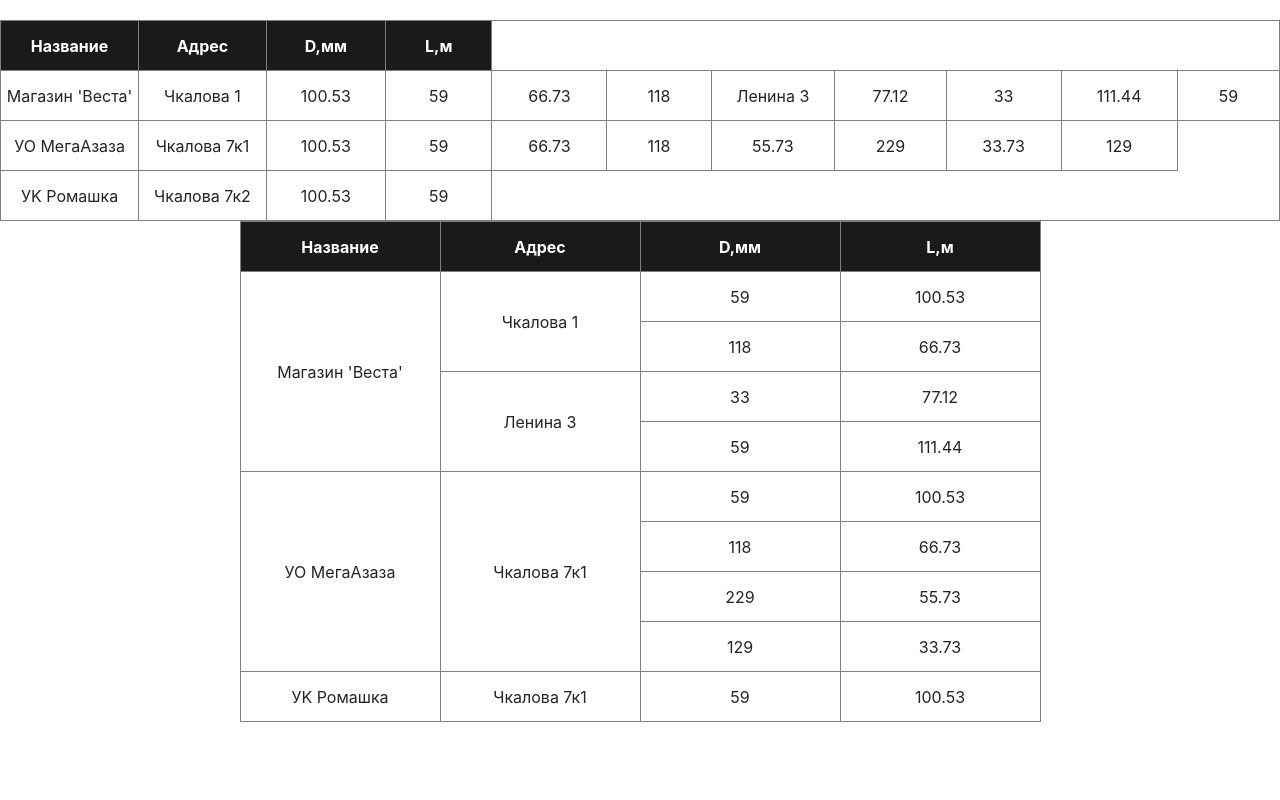
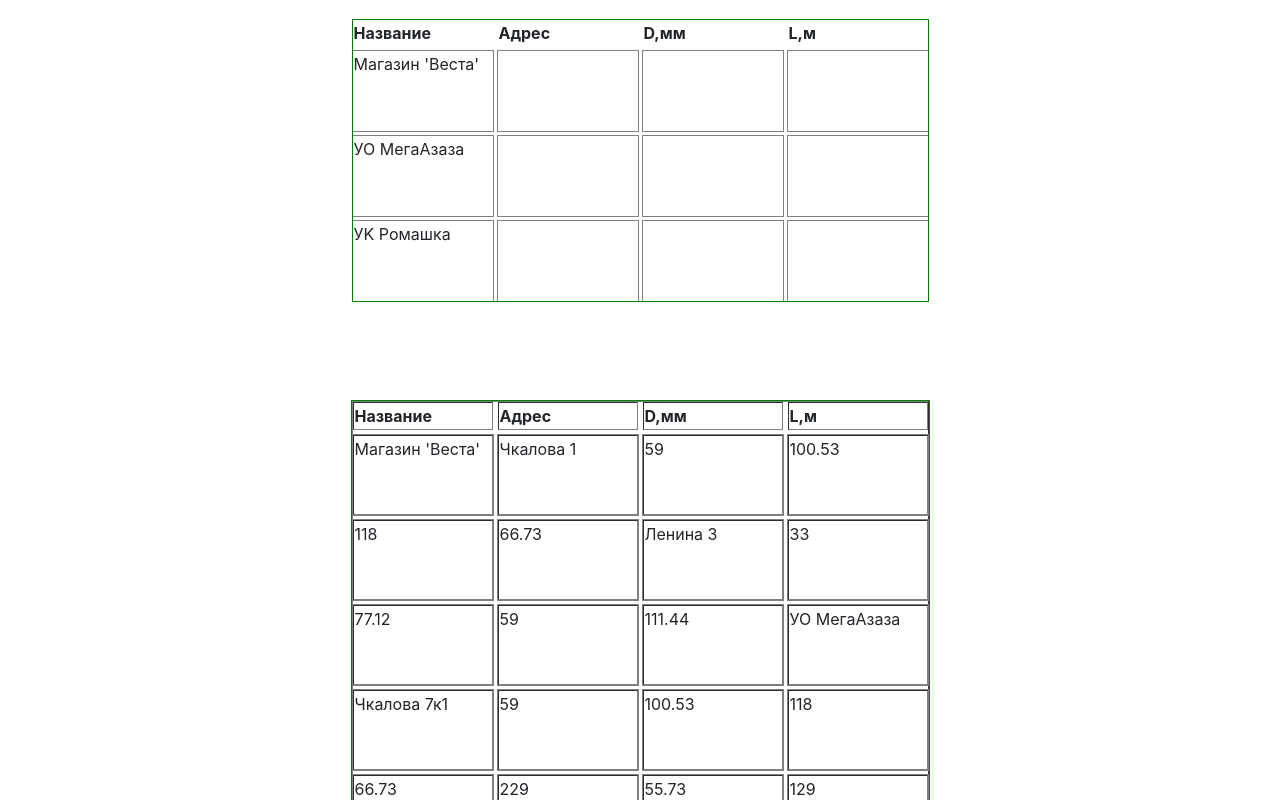
Before and after one commit to Konstantine899/hydraulic-testing, a React app: page / in a window 1280 px wide. Shown: the top 800 px of the page. Built offline with nearby package versions, Linux system fonts and the light colour scheme.

Commit message:
react table frame 005

```diff
--- a/src/components/Table/ObjectList.js
+++ b/TableTest/ObjectList.js
@@ -5,12 +5,12 @@ import { Pipelines } from './Pipelines';
 export const ObjectList = (props) => {
   return (
     <React.Fragment>
-      {props.objectList.map((object) => {
+      {props.objectList.map((object, index) => {
         return (
-          <>
+          <React.Fragment key={index}>
             <td>{object.address}</td>
             <Pipelines pipelines={object.pipelines} />
-          </>
+          </React.Fragment>
         );
       })}
     </React.Fragment>
--- a/src/components/Table/OrganizationView.js
+++ b/TableTest/OrganizationView.js
@@ -5,8 +5,8 @@ import { ObjectList } from './ObjectList';
 export const OrganizationView = (props) => {
   return (
     <React.Fragment>
-      {props.nameOrg.organizations.map((name) => (
-        <tr>
+      {props.nameOrg.organizations.map((name, index) => (
+        <tr key={index}>
           <td>{name.org}</td>
           <ObjectList objectList={name.objects} />
         </tr>
--- a/src/components/Table/Pipelines.js
+++ b/TableTest/Pipelines.js
@@ -4,11 +4,11 @@ export const Pipelines = (props) => {
   console.log(props);
   return (
     <React.Fragment>
-      {props.pipelines.map((pipeline) => (
-        <>
+      {props.pipelines.map((pipeline, index) => (
+        <React.Fragment key={index}>
           <td>{pipeline.l}</td>
           <td>{pipeline.d}</td>
-        </>
+        </React.Fragment>
       ))}
     </React.Fragment>
   );
--- a/Temp/123.js
+++ b/Temp/123.js
@@ -4,6 +4,7 @@
 
 export const data = [
   {
+    id: 1,
     org: "Магазин 'Веста'",
     img:
       'https://www.flaticon.com/svg/vstatic/svg/4478/4478348.svg?token=exp=1618313344~hmac=fc69241ee052cf59631f6c0cc28ea57d',
@@ -25,6 +26,7 @@ export const data = [
     ],
   },
   {
+    id: 2,
     org: 'УО МегаАзаза',
     img:
       'https://www.flaticon.com/svg/vstatic/svg/4478/4478348.svg?token=exp=1618313344~hmac=fc69241ee052cf59631f6c0cc28ea57d',
@@ -41,6 +43,7 @@ export const data = [
     ],
   },
   {
+    id: 3,
     org: 'УK Ромашка',
     img:
       'https://www.flaticon.com/svg/vstatic/svg/4478/4478348.svg?token=exp=1618313344~hmac=fc69241ee052cf59631f6c0cc28ea57d',
--- a/src/components/app/App.js
+++ b/src/components/app/App.js
@@ -3,7 +3,8 @@ import React from 'react';
 
 import { BrowserRouter as Router, Route, Switch } from 'react-router-dom';
 
-import { Table } from '../Table/Table.js';
+// import { Table } from '../Table/Table.js';
+import { TableView } from '../../view/Table/TableWrapper/TableWrapper.js';
 
 import './App.scss';
 
@@ -12,7 +13,7 @@ function App() {
     <>
       <Router>
         <Switch>
-          <Route exact path="/" component={Table} />
+          <Route exact path="/" component={TableView} />
         </Switch>
       </Router>
     </>
--- a/src/components/app/App.scss
+++ b/src/components/app/App.scss
@@ -44,20 +44,24 @@ body {
   background-color: #faebd7;
 }
 
-table,
-th,
-td {
-  text-align: center;
-  border: 1px solid gray;
-}
+// table {
+//   margin-bottom: 100px;
+// }
 
-th,
-td {
-  width: 200px;
-  height: 50px;
-}
+// table,
+// th,
+// td {
+//   text-align: center;
+//   border: 1px solid gray;
+// }
 
-th {
-  background-color: #1a1a1a;
-  color: white;
-}
+// th,
+// td {
+//   width: 200px;
+//   height: 50px;
+// }
+
+// th {
+//   background-color: #1a1a1a;
+//   color: white;
+// }
--- /dev/null
+++ b/src/view/Table/TableWrapper/TableWrapper.js
@@ -0,0 +1,26 @@
+import React from 'react';
+import './TableWrapper.scss';
+
+import { TbodyView } from '../TbodyView/TbodyView.js';
+
+import { data } from '../../../../Temp/123.js';
+
+export const TableView = () => {
+  return (
+    <React.Fragment>
+      <table>
+        <thead>
+          <tr>
+            <th>Название</th>
+            <th>Адрес</th>
+            <th>D,мм</th>
+            <th>L,м</th>
+          </tr>
+        </thead>
+        <tbody>
+          <TbodyView data={data} />
+        </tbody>
+      </table>
+    </React.Fragment>
+  );
+};
--- /dev/null
+++ b/src/view/Table/TableWrapper/TableWrapper.scss
@@ -0,0 +1,21 @@
+table {
+  display: grid;
+  grid-template-columns: repeat(4, 1fr);
+  column-gap: 5px;
+  row-gap: 5px;
+  outline: 1px solid green;
+  margin-bottom: 100px;
+}
+
+thead,
+tbody,
+tr {
+  display: contents;
+}
+
+tr,
+td {
+  min-width: 140px;
+  min-height: 80px;
+  outline: 1px solid gray;
+}
--- /dev/null
+++ b/src/view/Table/TbodyView/TbodyView.js
@@ -0,0 +1,16 @@
+import React from 'react';
+
+export const TbodyView = (props) => {
+  const orgArray = props.data.map((orgList, index) =>
+    orgList.org ? (
+      <tr key={orgList.id}>
+        <td>{orgList.org}</td>
+        <td></td>
+        <td></td>
+        <td></td>
+      </tr>
+    ) : null
+  );
+
+  return <React.Fragment>{orgArray}</React.Fragment>;
+};
```
Also changed, not shown: TableTest/Table.js (renamed from src/components/Table/Table.js), TableTest/TableView.js (renamed from src/components/Table/TableView.js).
